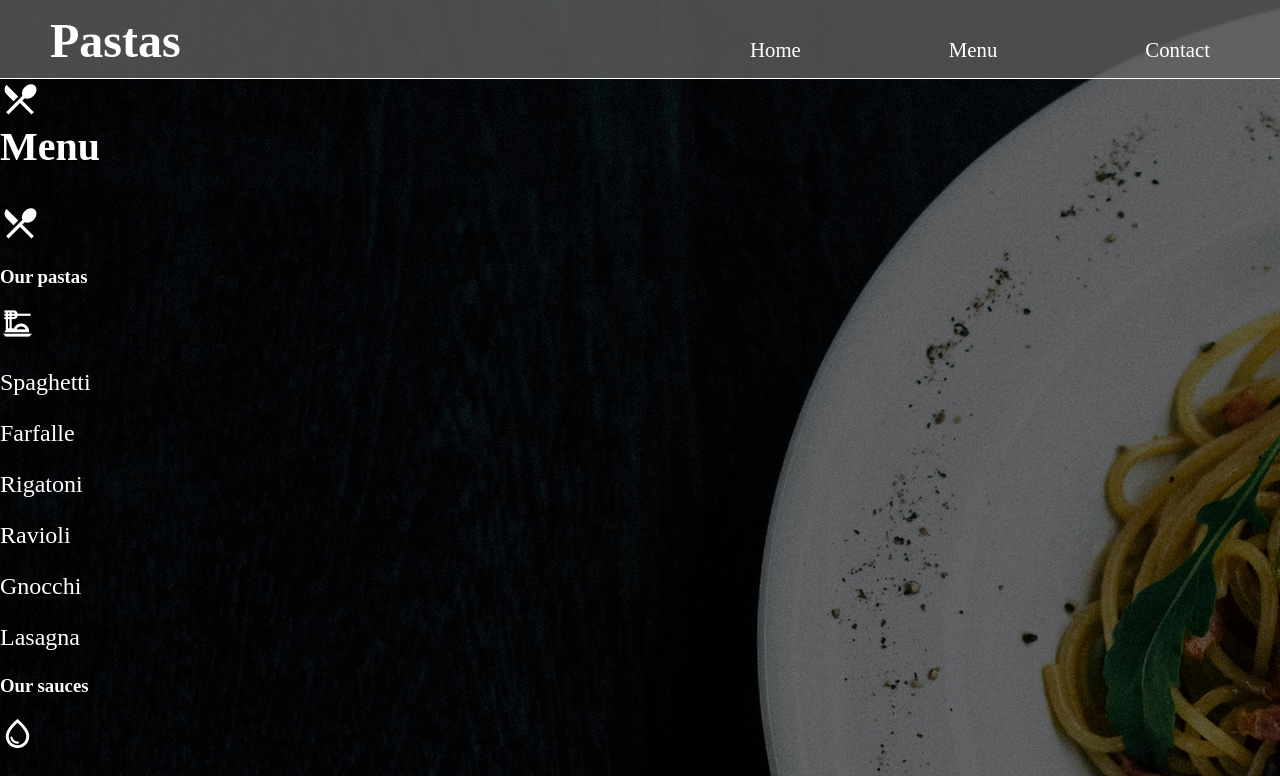
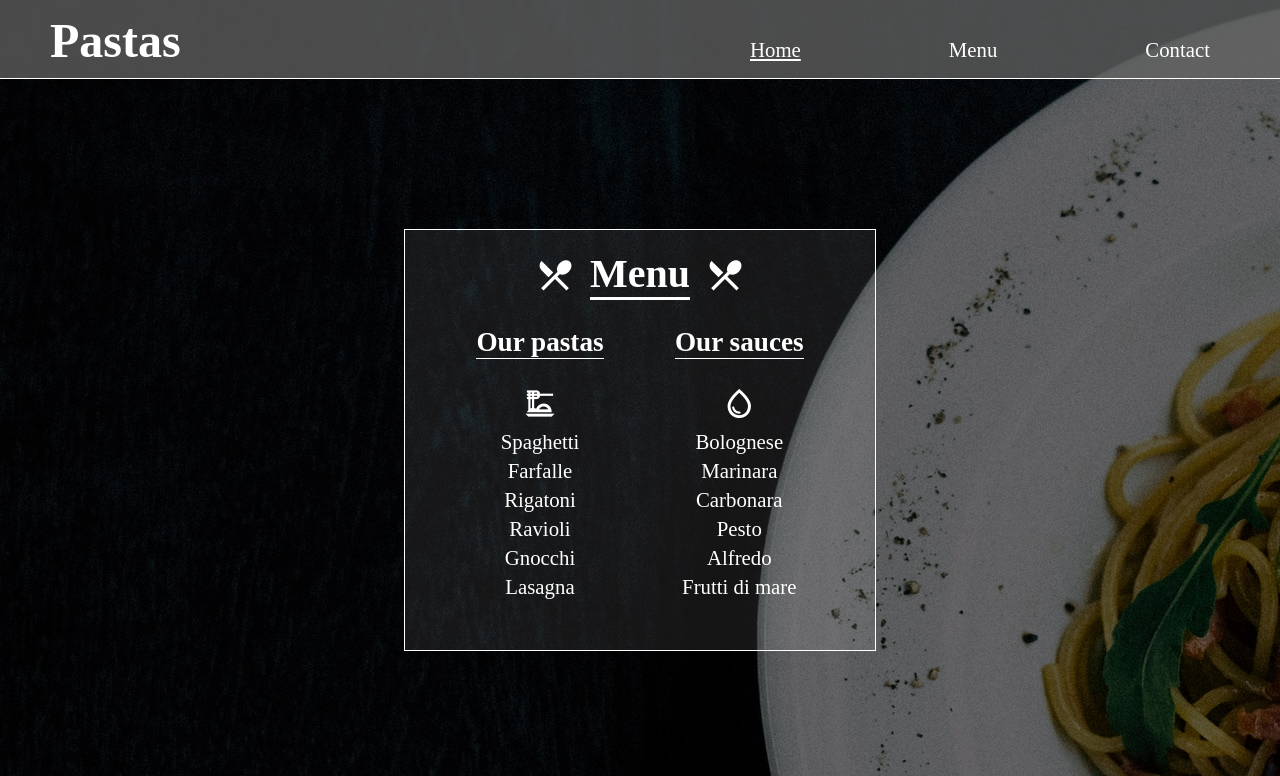
Before and after one commit to GonzaloPiombi/restaurant-page, a plain HTML site: page index.html in a window 1280 px wide. Both pictures are taken after a click on the link "Menu". Shown: the top 776 px of the page. Drawn offline with Linux system fonts and the light colour scheme.

Commit message:
Change menu tab styles.

```diff
--- a/styles.css
+++ b/styles.css
@@ -78,20 +78,58 @@ main {
     width: 400px;
 }
 
+.menu-container {
+    background-color: rgb(255 255 255 / 8%);
+    border: solid 1px white;
+    display: none;
+    height: 420px;
+    margin: 150px auto auto;
+    text-align: center;
+    width: 470px;
+}
+
+.menu-container h2 {
+    border-bottom: solid 3px white;
+    margin: 0 15px;
+}
+
+.title-container {
+    display: flex;
+    flex-direction: row;
+    justify-content: center;
+    align-items: center;
+    margin-top: 20px;
+}
+
+.menu {
+    display: flex;
+    justify-content: space-evenly;
+}
+
+.menu h3 {
+    border-bottom: solid 1px white;
+    font-size: 1.7rem;
+}
+
+.menu p {
+    font-size: 1.3rem;
+    margin: 5px;
+}
+
 .contact {
     background-color: rgb(255 255 255 / 8%);
     border: solid 1px white;
-    display: flex;
+    display: none;
     justify-content: space-between;
     align-items: flex-start;
-    margin: auto;
+    margin: 150px auto auto;
     padding-left: 20px;
     width: 700px;
 }
 
 .contact h2 {
+    border-bottom: solid 1px white;
     margin: 20px 0 15px;
-
 }
 
 .contact p {
@@ -121,3 +159,7 @@ main {
 .contact-image {
     border-left: solid 1px white;
 }
+
+.active-tab {
+    text-decoration: underline;
+}
```
